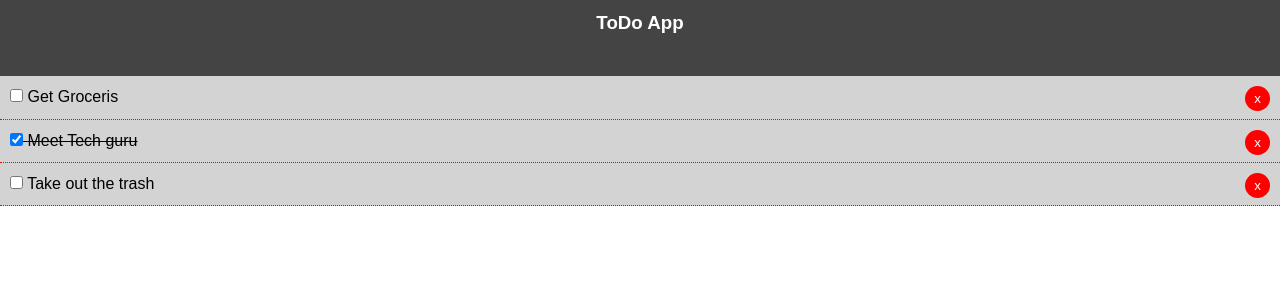
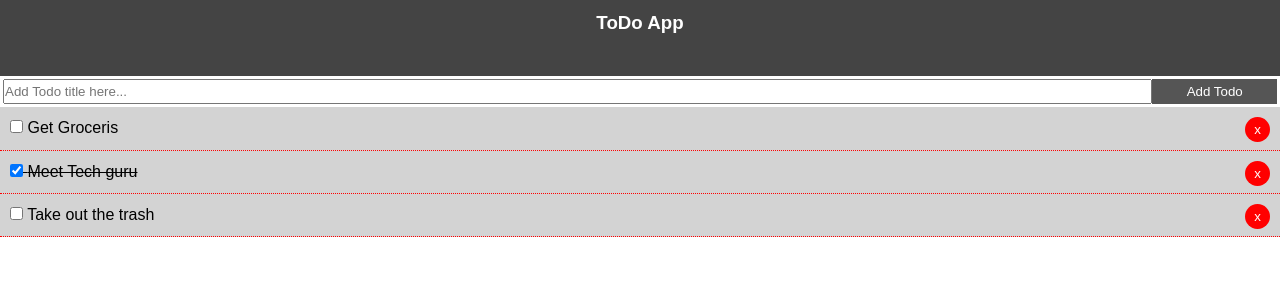
Before and after one commit to saiprasad-m/react_todoapp, a React (Create React App) app: page / in a window 1280 px wide. Shown: the top 300 px of the page. Built offline with nearby package versions, Linux system fonts and the light colour scheme; the HTML template or start-up script is replaced by a standard one.

Commit message:
CSS changes, Add ToDo feature

```diff
--- a/src/App.css
+++ b/src/App.css
@@ -13,3 +13,16 @@
   color: #333;
   text-decoration: none;
 }
+
+.btn {
+  display: inline-block;
+  border: none;
+  background: #555;
+  color: #fff;
+  padding: 7px 20px;
+  cursor: pointer;
+}
+
+.btn:hover {
+  background: #777;
+}
--- a/src/App.js
+++ b/src/App.js
@@ -1,6 +1,7 @@
 import React, { Component } from 'react';
 import './App.css';
 import Header from './components/layout/Header';
+import AddTodo from './components/AddTodo';
 import Todos from './components/Todos';
 
 class App extends Component {
@@ -52,8 +53,14 @@
   render() {
     return (
       <div className="App">
-      <Header/>
-        <Todos todos={this.state.todos} markComplete={this.markComplete} deleteTodo={this.deleteTodo}/>
+        <div className="container">
+          <Header/>
+          <AddTodo />
+          <Todos
+              todos={this.state.todos}
+              markComplete={this.markComplete}
+              deleteTodo={this.deleteTodo}/>
+        </div>
       </div>
     );
   }
--- /dev/null
+++ b/src/components/AddTodo.js
@@ -0,0 +1,34 @@
+import React, { Component } from 'react'
+
+
+export class AddTodo extends Component {
+    state = {
+        title: ''
+    }
+
+  onChange = (e) => {
+      this.setState({
+          title: e.target.value
+      })
+  }
+  render() {
+    return (
+      <form style={{display: 'flex', padding: '3px'}}>
+            <input
+                type="text"
+                name="title"
+                placeholder="Add Todo title here..."
+                onChange={this.onChange}
+                style={{ flex:'10' }} />
+            <input
+                type="submit"
+                value="Add Todo"
+                className="btn"
+                style={{ flex:'1', padding: '5px' }} />
+
+      </form>
+    )
+  }
+}
+
+export default AddTodo
```
